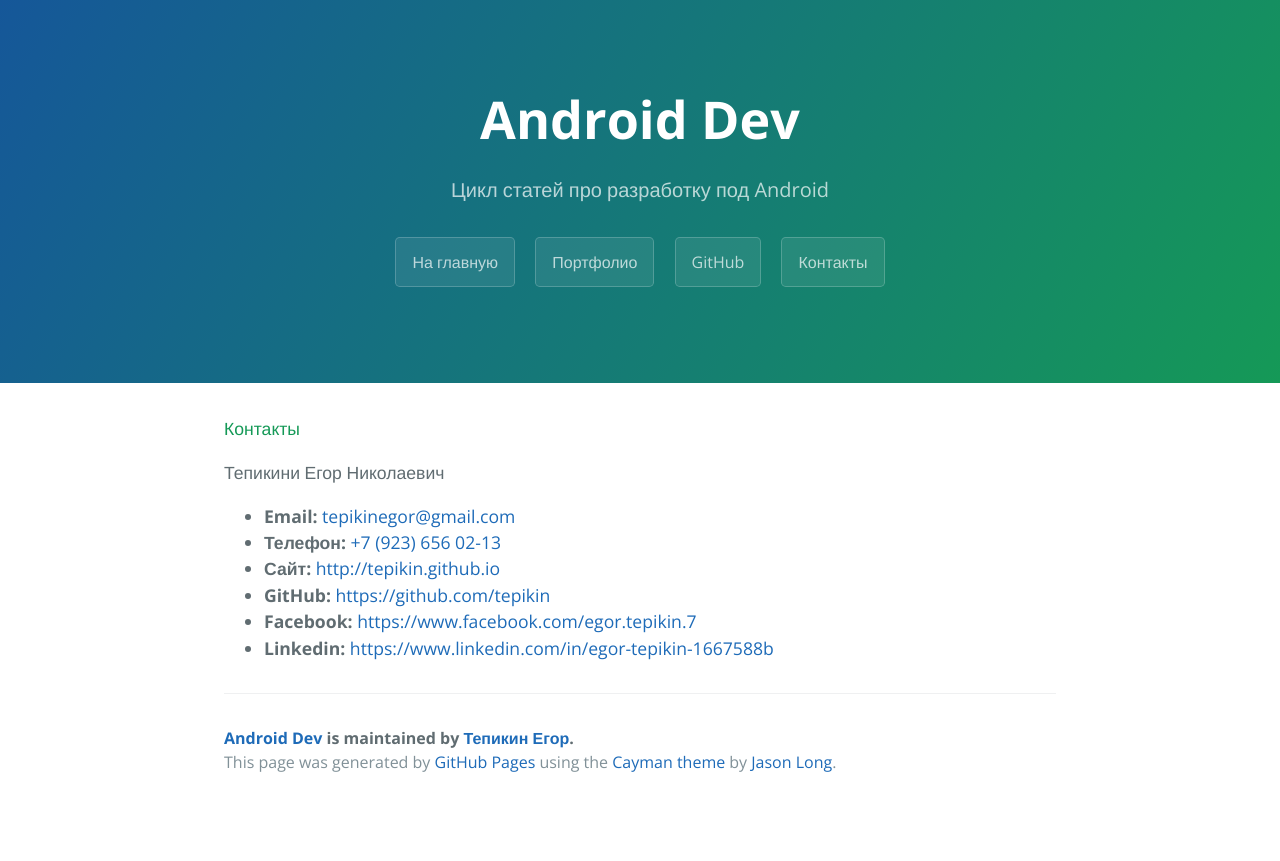
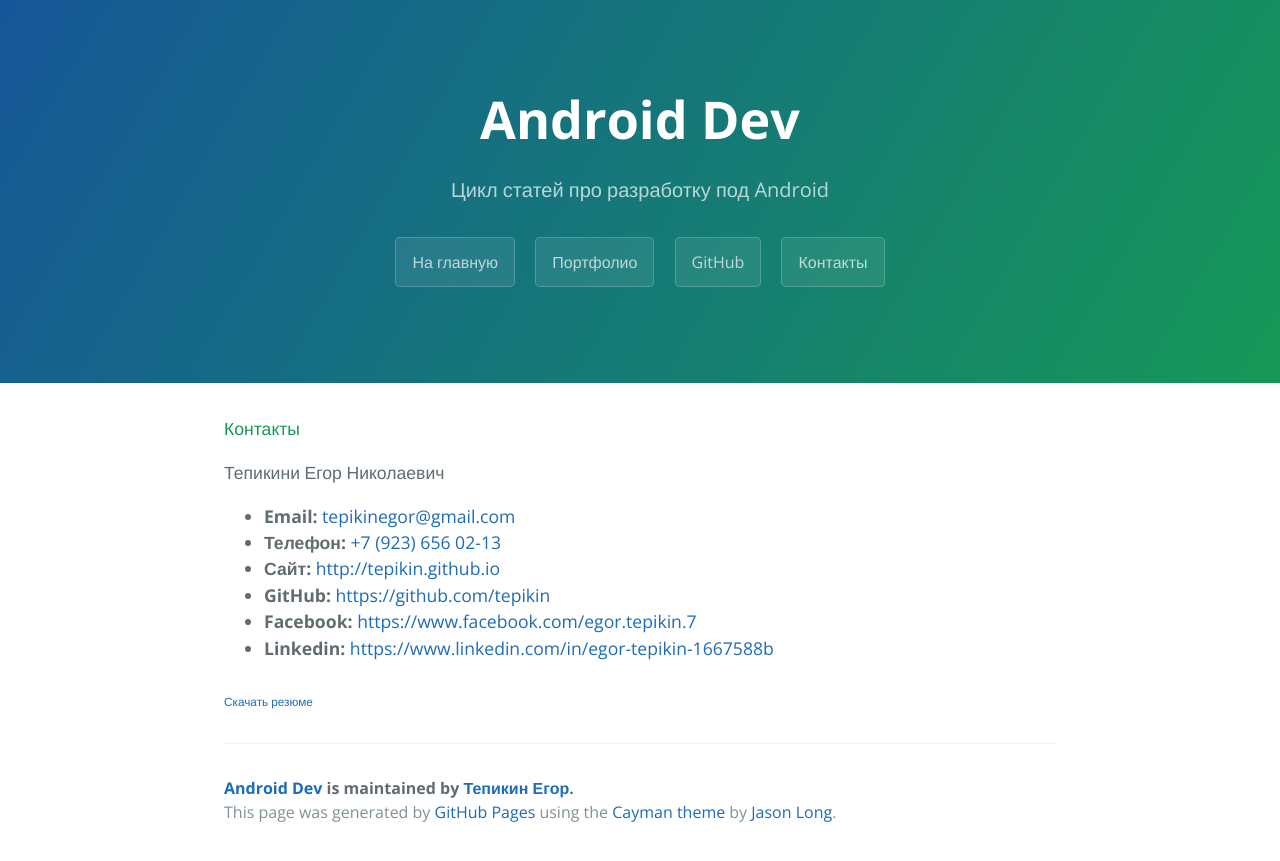
Before and after one commit to tepikin/tepikin.github.io, a Jekyll site: the page built from contacts/index.html, in a window 1280 px wide. Shown: the top 861 px of the page. Built offline with Jekyll 4.4.1, drawn with Linux system fonts in a browser that asks for light colours.

Commit message:
Update index.html

```diff
--- a/contacts/index.html
+++ b/contacts/index.html
@@ -16,4 +16,7 @@ title: {{ site.name }}
 	<li><b>Facebook:</b> <a href="https://www.facebook.com/egor.tepikin."7>https://www.facebook.com/egor.tepikin.7</a></li>
 	<li><b>Linkedin:</b> <a href="https://www.linkedin.com/in/egor-tepikin-1667588b">https://www.linkedin.com/in/egor-tepikin-1667588b</a></li>
 </ul>
+<p>
+<h6><a href="/contacts/Tepikin_Egor.doc">Скачать резюме</a></h6>
+</p>
 </div>
```
